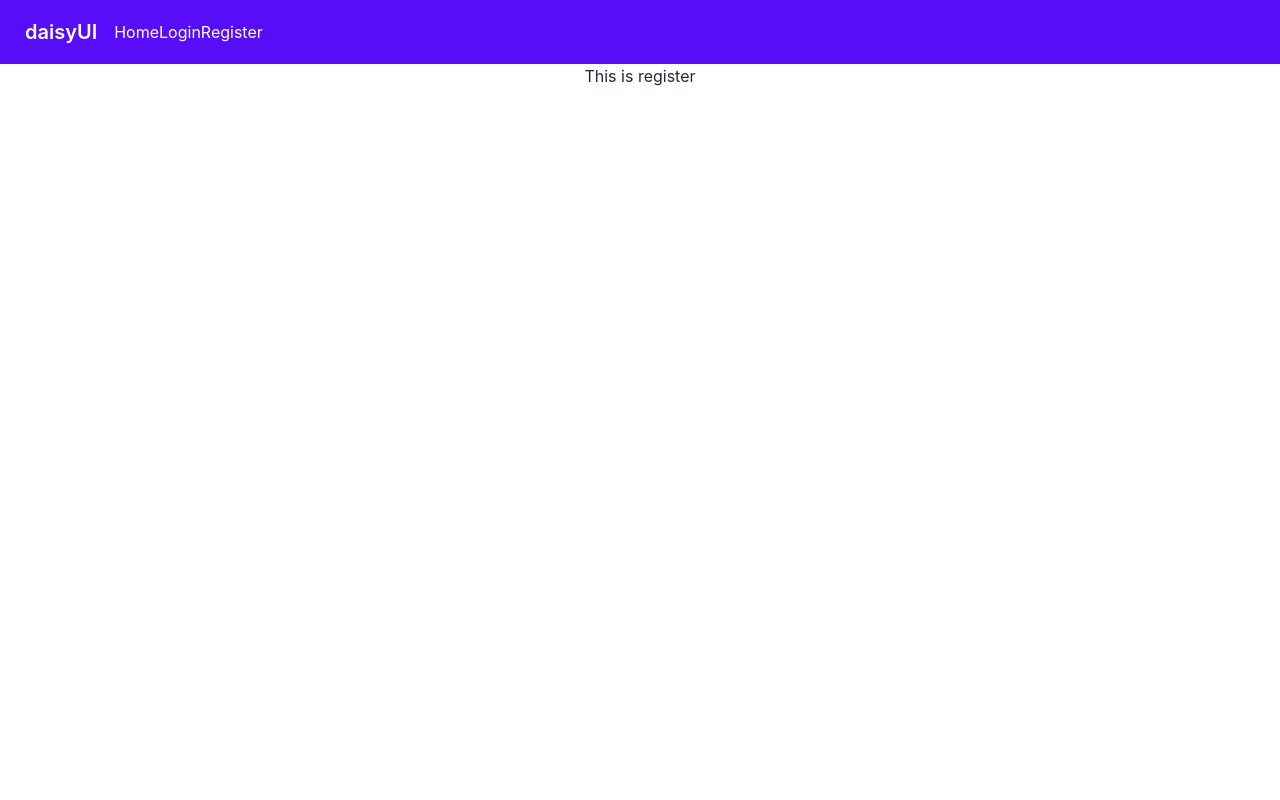
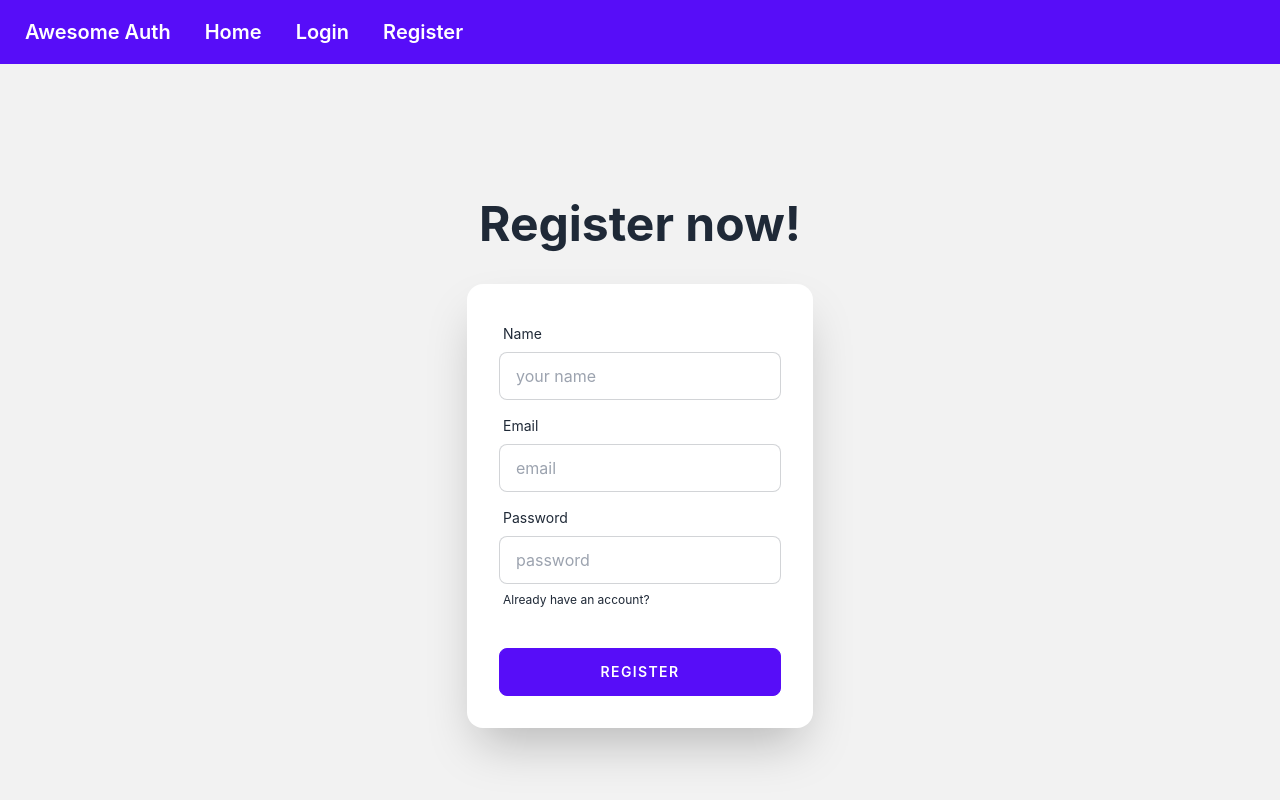
Before and after one commit to sufian06/auth-router-context-app, a React (Create React App) app: page /register in a window 1280 px wide. Shown: the top 800 px of the page. Built offline with nearby package versions, Linux system fonts and the light colour scheme.

Commit message:
create login and registration form using daisy ui

```diff
--- a/src/components/Header.js
+++ b/src/components/Header.js
@@ -5,10 +5,10 @@
   return (
     <div>
       <div className="navbar bg-primary text-primary-content">
-        <a className="btn btn-ghost normal-case text-xl">daisyUI</a>
-        <Link to='/'>Home</Link>
-        <Link to='/login'>Login</Link>
-        <Link to='/register'>Register</Link>
+        <Link className="btn btn-ghost normal-case text-xl" to='/'>Awesome Auth</Link>
+        <Link className="btn btn-ghost normal-case text-xl" to='/'>Home</Link>
+        <Link className="btn btn-ghost normal-case text-xl" to='/login'>Login</Link>
+        <Link className="btn btn-ghost normal-case text-xl" to='/register'>Register</Link>
       </div>
     </div>
   );
--- a/src/components/Login.js
+++ b/src/components/Login.js
@@ -1,11 +1,61 @@
-import React from 'react';
+import React from "react";
 
 const Login = () => {
-    return (
-        <div>
-            <h2>This is login</h2>
+    const handleSubmit = event => {
+        event.preventDefault();
+        const form = event.target;
+        const email = form.email.value;
+        const password = form.password.value;
+
+        console.log(email, password)
+    }
+  return (
+    <div>
+      <div className="hero min-h-screen bg-base-200">
+        <div className="hero-content flex-col">
+          <div className="text-center">
+            <h1 className="text-5xl font-bold">Login now!</h1>
+          </div>
+          <div className="card flex-shrink-0 w-full max-w-sm shadow-2xl bg-base-100">
+            <form onSubmit={handleSubmit} className="card-body">
+              <div className="form-control">
+                <label className="label">
+                  <span className="label-text">Email</span>
+                </label>
+                <input
+                  type="email"
+                  name="email"
+                  placeholder="email"
+                  className="input input-bordered"
+                  required
+                />
+              </div>
+              <div className="form-control">
+                <label className="label">
+                  <span className="label-text">Password</span>
+                </label>
+                <input
+                  type="password"
+                  name="password"
+                  placeholder="password"
+                  className="input input-bordered"
+                  required
+                />
+                <label className="label">
+                  <a href="#" className="label-text-alt link link-hover">
+                    Forgot password?
+                  </a>
+                </label>
+              </div>
+              <div className="form-control mt-6">
+                <button className="btn btn-primary">Login</button>
+              </div>
+            </form>
+          </div>
         </div>
-    );
+      </div>
+    </div>
+  );
 };
 
 export default Login;
--- a/src/components/Register.js
+++ b/src/components/Register.js
@@ -1,11 +1,79 @@
-import React from 'react';
+import React from "react";
+import { Link } from "react-router-dom";
 
 const Register = () => {
-    return (
-        <div>
-            <h2>This is register</h2>
+  const handleSubmit = (event) => {
+    event.preventDefault();
+    const form = event.target;
+    const name = form.name.value;
+    const email = form.email.value;
+    const password = form.password.value;
+
+    console.log(name, email, password);
+  };
+  return (
+    <div>
+      <div className="hero min-h-screen bg-base-200">
+        <div className="hero-content flex-col">
+          <div className="text-center">
+            <h1 className="text-5xl font-bold mb-5">Register now!</h1>
+          </div>
+          <div className="card flex-shrink-0 w-full max-w-sm shadow-2xl bg-base-100">
+            <form onSubmit={handleSubmit} className="card-body">
+              <div className="form-control">
+                <label className="label">
+                  <span className="label-text">Name</span>
+                </label>
+                <input
+                  type="text"
+                  name="name"
+                  placeholder="your name"
+                  className="input input-bordered"
+                  required
+                />
+              </div>
+
+              <div className="form-control">
+                <label className="label">
+                  <span className="label-text">Email</span>
+                </label>
+                <input
+                  type="email"
+                  name="email"
+                  placeholder="email"
+                  className="input input-bordered"
+                  required
+                />
+              </div>
+
+              <div className="form-control">
+                <label className="label">
+                  <span className="label-text">Password</span>
+                </label>
+                <input
+                  type="password"
+                  name="password"
+                  placeholder="password"
+                  className="input input-bordered"
+                  required
+                />
+                <label className="label">
+                  <Link to="/login" className="label-text-alt link link-hover">
+                  Already have an account?
+                  </Link>
+                </label>
+              </div>
+              <div className="form-control mt-6">
+                <button className="btn btn-primary tracking-widest">
+                  Register
+                </button>
+              </div>
+            </form>
+          </div>
         </div>
-    );
+      </div>
+    </div>
+  );
 };
 
 export default Register;
```
